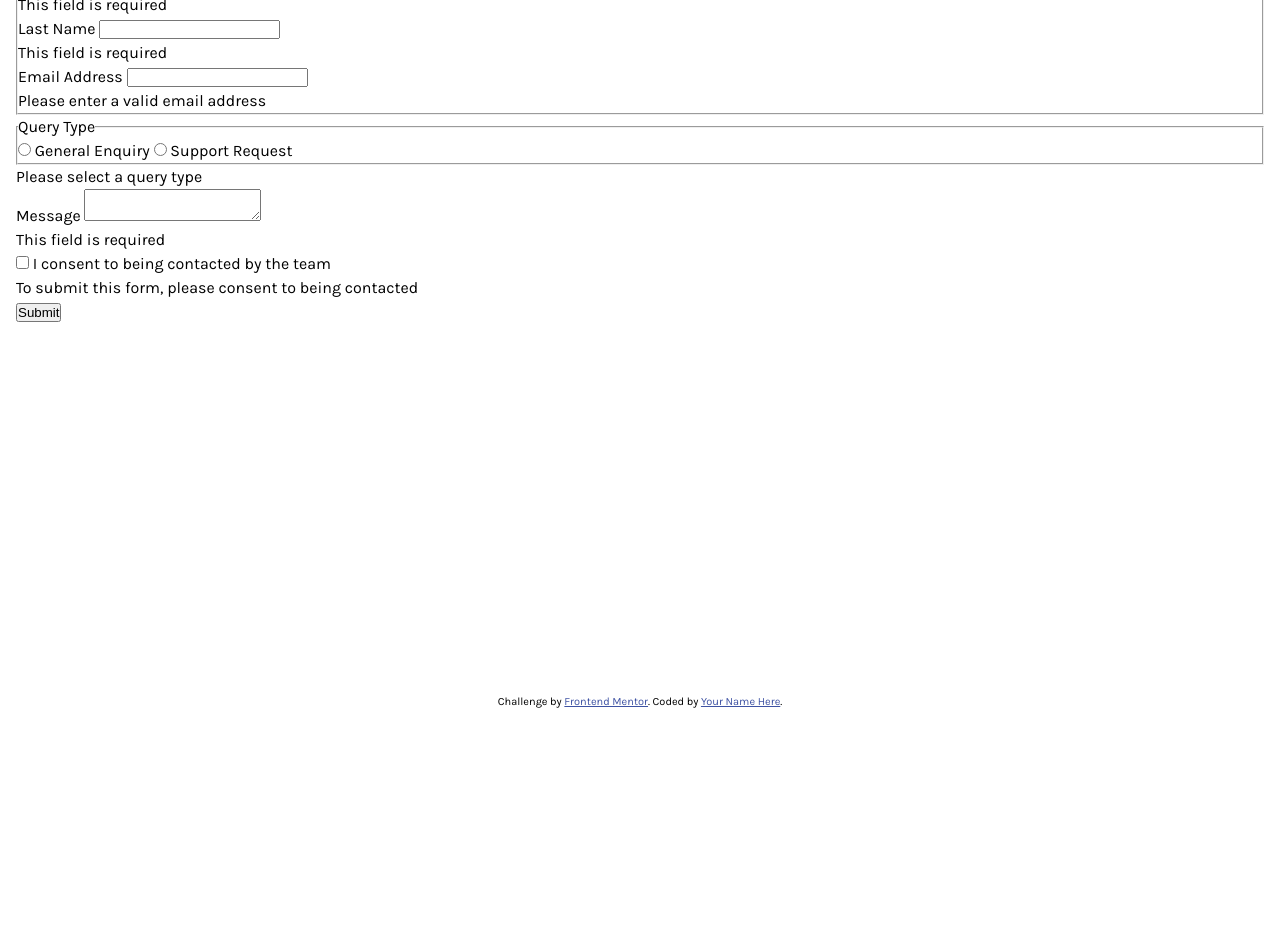
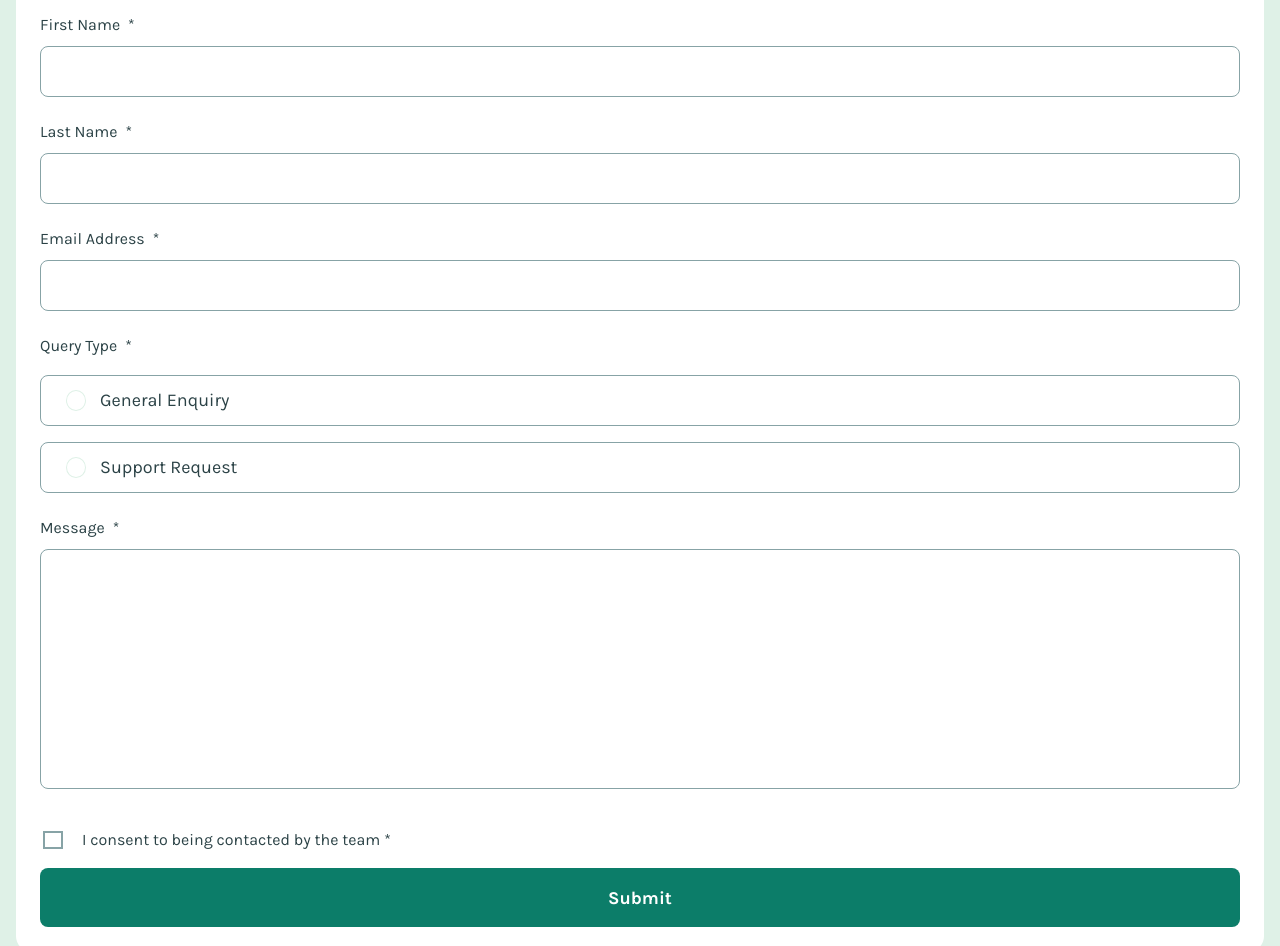
Before and after one commit to CardboardPL/Frontend-Mentor-Contact-Form, a plain HTML site: page index.html in a window 1280 px wide. Shown: the part 106-1052 px from the top of the page. Before the commit the page ends 817 px from the top, so only its background shows below. Drawn offline with Linux system fonts and the light colour scheme.

Commit message:
Update index.html and index.css
In this commit:
- Updated index.html to add some classes and to fix the structure.
- Updated index.css to link variables.css, form.css, and utility.css.

```diff
--- a/index.html
+++ b/index.html
@@ -11,7 +11,7 @@
   <main>
     <form action="javascript:void(0)" class="form">
       <h1 class="form__title">Contact Us</h1>
-      <fieldset class="form__fieldset--user-info">
+      <fieldset class="form__fieldset form__fieldset--user-info">
         <legend class="u-sr-only">User info</legend>
 
         <div>
@@ -33,8 +33,10 @@
         </div>
       </fieldset>
 
-      <fieldset class="form__fieldset--query-type">
-        <legend>Query Type</legend>
+      <fieldset class="form__fieldset form__fieldset--query-type">
+        <legend class="form__input-label">Query Type</legend>
+
+        <div class="form__input--radio-wrapper">
           <label for="queryTypeOpt1" class="form__input form__input--radio">
             <input type="radio" id="queryTypeOpt1" name="queryType" value="general-enquiry">
             General Enquiry
@@ -43,17 +45,24 @@
             <input type="radio" id="queryTypeOpt2" name="queryType" value="support-request">
             Support Request
           </label>
+        </div>
+
+        <p class="form__error-message" aria-hidden="true">Please select a query type</p>
       </fieldset>
 
-      <p class="form__error-message" aria-hidden="true">Please select a query type</p>
-
+      <div>
         <label for="message" class="form__input-label">Message</label>
         <textarea name="message" id="message" class="form__input form__input--message"></textarea>
         <p class="form__error-message" aria-hidden="true" aria-live="assertive">This field is required</p>
+      </div>
 
+      <div class="form__consent-wrapper">
+        <div>
           <input type="checkbox" id="consent" name="consent" value="true" required class="form__input--checkbox">
           <label for="consent" class="form__consent-message">I consent to being contacted by the team</label>
+        </div>
         <p class="form__error-message" aria-hidden="true" aria-live="assertive">To submit this form, please consent to being contacted</p>
+      </div>
 
       <button class="form__submit-button" type="submit">Submit</button>
     </form>
--- a/stylesheets/index.css
+++ b/stylesheets/index.css
@@ -1,3 +1,6 @@
+@import url("./variables.css");
 @import url("./fonts.css");
 @import url("./general.css");
+@import url("./form.css");
 @import url("./attribution.css");
+@import url("./utility.css");
```
Lines whose indentation alone changed are shown as unchanged.
